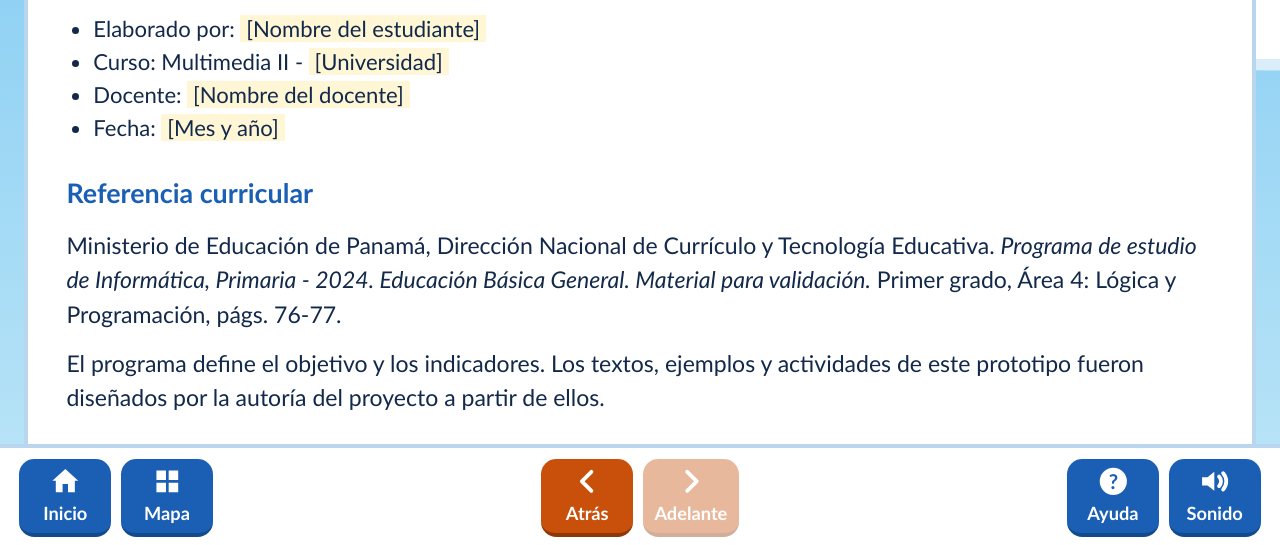
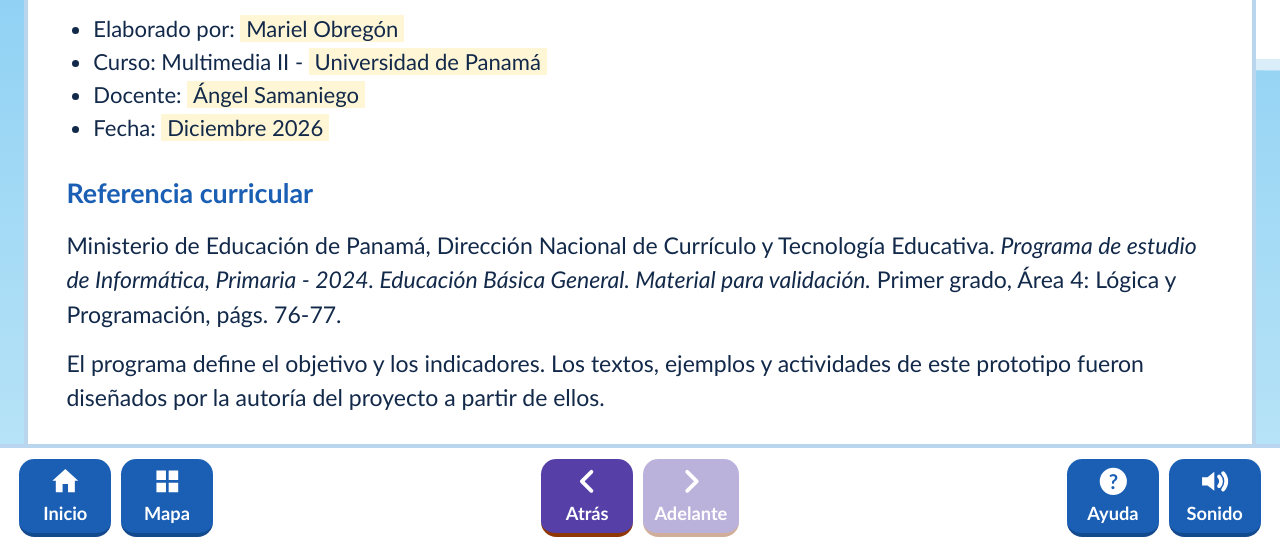
Before and after one commit to 0bregon/Piensa-y-Ordena, a plain HTML site: page creditos.html in a window 1280 px wide. Shown: the part 252-797 px from the top of the page. Drawn offline with Linux system fonts and the light colour scheme.

Commit message:
Actualiza los créditos del proyecto con información del autor, curso, docente y fecha; modifica el color del botón en estilos.

```diff
--- a/creditos.html
+++ b/creditos.html
@@ -15,10 +15,10 @@
         <h3>Autoría del proyecto</h3>
         <p class="nota"><strong>Piensa y Ordena</strong>, prototipo educativo de Informática para primer grado.</p>
         <ul class="lista-datos">
-          <li>Elaborado por: <span class="completar">[Nombre del estudiante]</span></li>
-          <li>Curso: Multimedia II - <span class="completar">[Universidad]</span></li>
-          <li>Docente: <span class="completar">[Nombre del docente]</span></li>
-          <li>Fecha: <span class="completar">[Mes y año]</span></li>
+          <li>Elaborado por: <span class="completar">Mariel Obregón</span></li>
+          <li>Curso: Multimedia II - <span class="completar">Universidad de Panamá</span></li>
+          <li>Docente: <span class="completar">Ángel Samaniego</span></li>
+          <li>Fecha: <span class="completar">Diciembre 2026</span></li>
         </ul>
         <h3>Referencia curricular</h3>
         <p class="nota">Ministerio de Educación de Panamá, Dirección Nacional de Currículo y Tecnología Educativa. <em>Programa de estudio de Informática, Primaria - 2024. Educación Básica General. Material para validación.</em> Primer grado, Área 4: Lógica y Programación, págs. 76-77.</p>
--- a/css/estilos.css
+++ b/css/estilos.css
@@ -13,7 +13,7 @@
   --azul-oscuro: #134a8e;
   --amarillo: #ffc933;
   --naranja: #e8730f;        /* botones redondos */
-  --naranja-oscuro: #c8500a; /* cinta */
+  --naranja-oscuro: #5640a8; /* cinta */
   --blanco: #ffffff;
   --borde: #b9d6ee;
 
```
